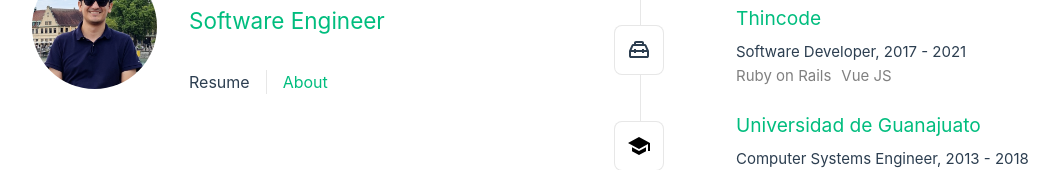
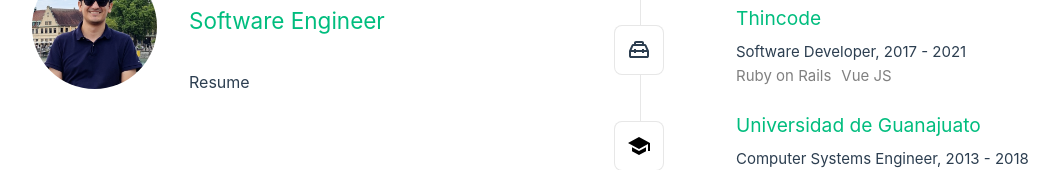
Before and after one commit to alejandroge/bio_vuejs, a Vue app: page / in a window 1280 px wide. Shown: the part 374-544 px from the top of the page, without its empty margins (0-1059 px from the left). Built offline with nearby package versions, Linux system fonts and the light colour scheme.

Commit message:
fix: drop unnecessary files

```diff
--- a/index.html
+++ b/index.html
@@ -2,9 +2,8 @@
 <html lang="en">
   <head>
     <meta charset="UTF-8">
-    <link rel="icon" href="/favicon.ico">
     <meta name="viewport" content="width=device-width, initial-scale=1.0">
-    <title>Vite App</title>
+    <title>Alejandro Guevara</title>
   </head>
   <body>
     <div id="app"></div>
--- a/src/App.vue
+++ b/src/App.vue
@@ -11,7 +11,7 @@ import HelloWorld from './components/HelloWorld.vue'
 
       <nav>
         <RouterLink to="/">Resume</RouterLink>
-        <RouterLink to="/about">About</RouterLink>
+        <!-- <RouterLink to="/about">About</RouterLink> -->
       </nav>
     </div>
   </header>
--- a/src/router/index.ts
+++ b/src/router/index.ts
@@ -9,14 +9,14 @@ const router = createRouter({
       name: 'home',
       component: ResumeView
     },
-    {
-      path: '/about',
-      name: 'about',
-      // route level code-splitting
-      // this generates a separate chunk (About.[hash].js) for this route
-      // which is lazy-loaded when the route is visited.
-      component: () => import('../views/AboutView.vue')
-    }
+    // {
+    //   path: '/about',
+    //   name: 'about',
+    //   // route level code-splitting
+    //   // this generates a separate chunk (About.[hash].js) for this route
+    //   // which is lazy-loaded when the route is visited.
+    //   component: () => import('../views/AboutView.vue')
+    // }
   ]
 })
 
```
Also changed, not shown: 1 other file (tests, documents, lock files or other folders).
